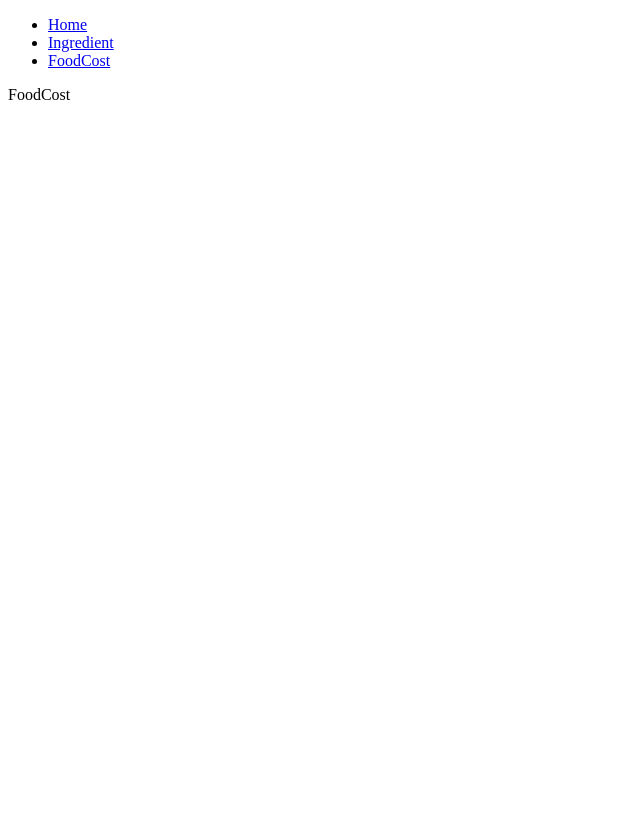
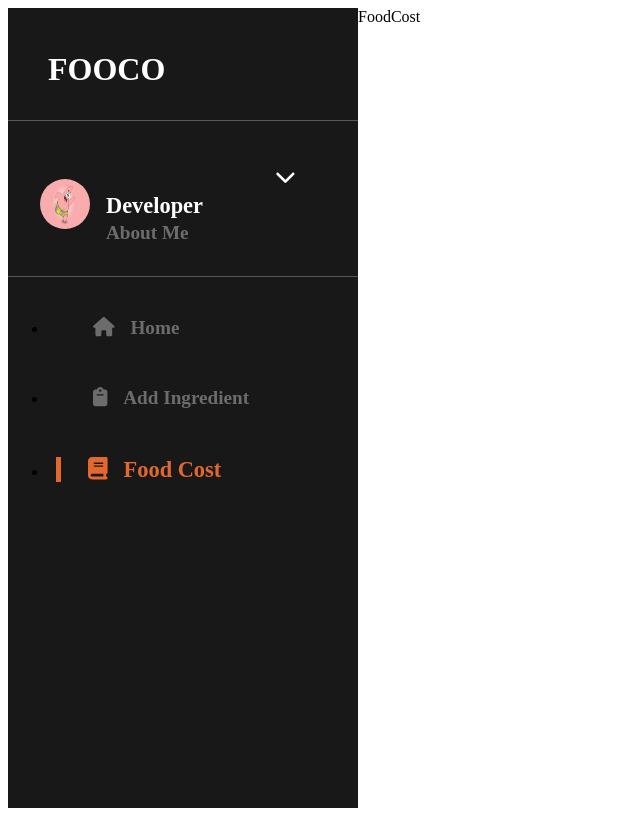
Before and after one commit to Duboo31/foodcost-react-version, a React (Create React App) app: page /foodCost in a window 1280 px wide. Shown: the whole page, without its empty margins (0-640 px from the left). Built offline with nearby package versions, Linux system fonts and the light colour scheme.

Commit message:
ADD Folder

```diff
--- /dev/null
+++ b/src/components/About.js
@@ -0,0 +1,37 @@
+import styles from "../styles/About.module.css";
+import aboutImg from "../Images/patrick001.jpg";
+import { FontAwesomeIcon } from "@fortawesome/react-fontawesome";
+import { faChevronDown, faChevronUp } from "@fortawesome/free-solid-svg-icons";
+import { useState } from "react";
+
+const About = () => {
+  const [arrow, setArrow] = useState(false);
+  const clickArrow = () => {
+    setArrow((cur) => !cur);
+  };
+  return (
+    <section className={styles.wrap}>
+      <div className={styles.info}>
+        <img className={styles.aboutImg} src={aboutImg} alt="aboutImg" />
+        <div>
+          <h4>Developer</h4>
+          <div className={styles.font}>About Me</div>
+        </div>
+        <FontAwesomeIcon
+          onClick={clickArrow}
+          icon={arrow ? faChevronUp : faChevronDown}
+          className={styles.arrow}
+        />
+      </div>
+        <div className={arrow ? styles.detail : styles.hide}>
+          <div className={styles.detailInfo}>Name: Hyunwoo Kim</div>
+          <div className={styles.detailInfo}>Email: duboo31@gmail.com</div>
+          <div className={styles.detailInfo}>KaKao: zlwhs807@naver.com</div>
+          <a className={styles.aTag} rel="noopener noreferrer" href="https://github.com/Duboo31" target="_blank">Github</a>
+          <a className={styles.aTag} rel="noopener noreferrer" href="https://velog.io/@duboo" target="_blank">Blog</a>
+        </div>
+    </section>
+  );
+};
+
+export default About;
--- a/src/routes/Navigation.js
+++ b/src/routes/Navigation.js
@@ -1,16 +1,59 @@
-import { Link, Outlet } from "react-router-dom";
+import { Outlet, NavLink } from "react-router-dom";
+import "../styles/navigationActive.css";
+import styles from "../styles/navigation.module.css";
+import About from "../components/About";
+import { FontAwesomeIcon } from "@fortawesome/react-fontawesome";
+import {
+  faHouse,
+  faClipboard,
+  faBook,
+} from "@fortawesome/free-solid-svg-icons";
 
 const Navigation = () => {
+  const links = [
+    {
+      path: "/",
+      label: "Home",
+      exact: "true",
+      end: "true",
+      icon: faHouse,
+    },
+    {
+      path: "/ingredient",
+      label: "Add Ingredient",
+      exact: "false",
+      end: "false",
+      icon: faClipboard,
+    },
+    {
+      path: "/foodCost",
+      label: "Food Cost",
+      exact: "false",
+      end: "false",
+      icon: faBook,
+    },
+  ];
   return (
-    <div>
-      <ul>
-        <li><Link to="/">Home</Link></li>
-        <li><Link to="/ingredient">Ingredient</Link></li>
-        <li><Link to="/foodCost">FoodCost</Link></li>
-      </ul>
-      <Outlet />
+    <div className={styles.wrap}>
+      <nav className={styles.nav}>
+        <h1 className={styles.logo}>FOOCO</h1>
+        <About />
+        <ul>
+          {links.map(({ path, label, exact, end, icon }) => (
+            <li key={label}>
+              <NavLink to={path} exact={exact} end={end}>
+                <FontAwesomeIcon icon={icon} />
+                {label}
+              </NavLink>
+            </li>
+          ))}
+        </ul>
+      </nav>
+      <main>
+        <Outlet />
+      </main>
     </div>
   );
-}
+};
 
 export default Navigation;
--- /dev/null
+++ b/src/styles/About.module.css
@@ -0,0 +1,66 @@
+.wrap {
+  padding: 1rem 2rem 2rem;
+  border-bottom: 1px solid rgb(87, 87, 87);
+  color: #fff;
+}
+.info {
+  display: flex;
+  flex-flow: row nowrap;
+  align-items: center;
+  z-index: 999;
+}
+.aboutImg {
+  width: 50px;
+  height: 50px;
+  border-radius: 50%;
+  margin-right: 1rem;
+}
+h4 {
+  font-size: 1.4rem;
+  margin-bottom: 0.2rem;
+}
+.font {
+  color: #6c6c6c;
+  font-size: 1.2rem;
+  font-weight: bold;
+}
+.arrow {
+  font-size: 1.3rem;
+  align-self: flex-start;
+  margin: 0.2rem 0 0 4.5rem;
+  cursor: pointer;
+}
+.detail {
+  margin-top: 1rem;
+  transition: all .5s;
+  visibility: visible;
+  height: 100%;
+  display: flex;
+  flex-flow: column nowrap;
+}
+.hide {
+  visibility: hidden;
+  height: 0;
+  transition: all .5s;
+  display: flex;
+  flex-flow: column nowrap;
+}
+.detailInfo {
+  margin-bottom: .7rem;
+  font-weight: bold;
+  color: rgb(187, 187, 187);
+}
+.aTag {
+  text-decoration: none;
+  color: #333;
+  font-weight: bold;
+  margin-right: 1rem;
+  padding: .5rem 1rem;
+  background: #fff;
+  display: inline-block;
+  margin-top: .5rem;
+}
+.aTag:hover {
+  background: #333;
+  color: #fff;
+}
--- /dev/null
+++ b/src/styles/navigation.module.css
@@ -0,0 +1,43 @@
+.wrap {
+  display: flex;
+  height: 100vh;
+  min-width: 350px;
+  position: relative;
+  left: 0;
+  top: 0;
+  transition: all 1s;
+}
+.nav {
+  background: #181818;
+  width: 350px;
+}
+.logo {
+  color: #fff;
+  padding: 1rem 2.5rem 2rem;
+  border-bottom: 1px solid rgb(87, 87, 87);
+  font-size: 2rem;
+}
+ul li {
+  padding: 1.5rem 0.5rem;
+}
+
+ul li a {
+  text-decoration: none;
+  color: #6c6c6c;
+  font-size: 1.2rem;
+  font-weight: bold;
+  padding-left: 2.3rem;
+  transition: all .3s;
+}
+
+ul li a svg {
+  margin-right: 1rem;
+}
+
+@media screen and (max-width: 1023px) {
+  .wrap {
+    position: fixed;
+    left: -350px;
+    transition: all 1s;
+  }
+}
--- /dev/null
+++ b/src/styles/navigationActive.css
@@ -0,0 +1,7 @@
+.active {
+  color: #e4672e;
+  border-left: 5px solid;
+  padding-left: calc(2rem - 5px);
+  font-size: 1.4rem;
+  transition: all .3s;
+}
```
